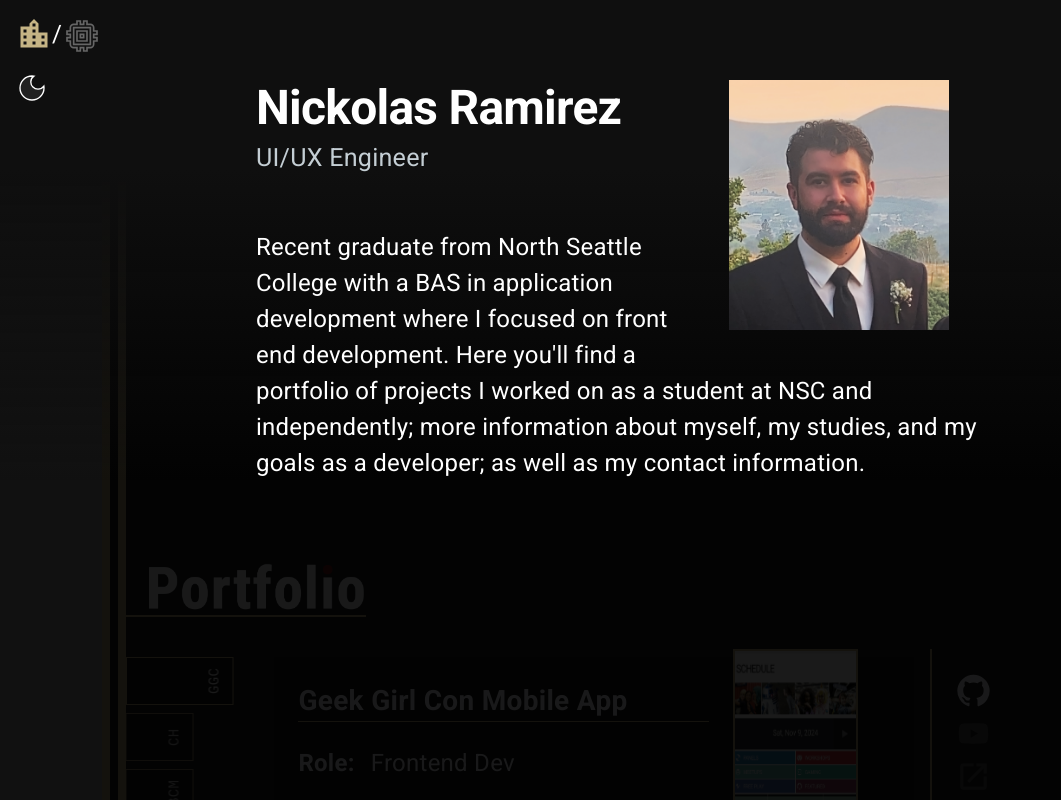
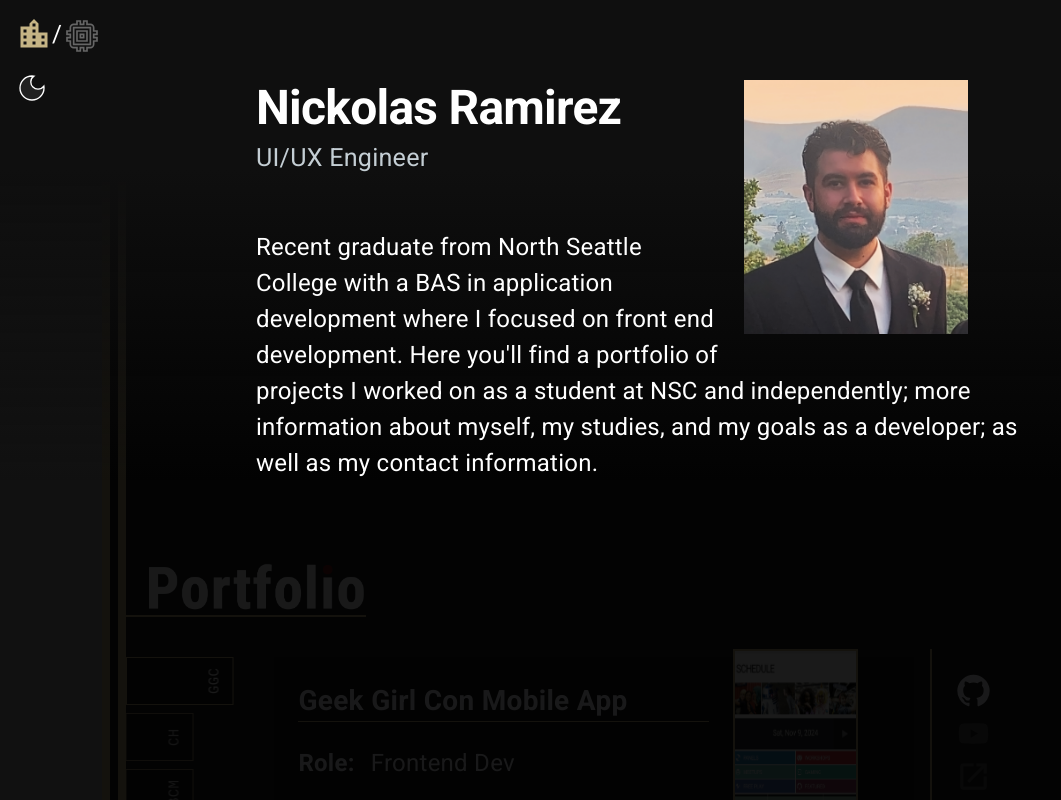
Before and after one commit to nickolasram/online-portfolio, a Next.js app: page / in a window 1280 px wide. Shown: the top 800 px of the page, without its empty margins (0-1061 px from the left). Built offline with nearby package versions, Linux system fonts and the light colour scheme; a web font is replaced by a local one.

Commit message:
floating picture

```diff
--- a/app/page.tsx
+++ b/app/page.tsx
@@ -150,16 +150,30 @@ export default function Home() {
           }}
           >
             <Box mt={10} width={.6}>
-            <Image
-                src={suit}
-                height={250}
-                alt='personal photo'
-                style={{float: 'right',
-                        marginRight: 75,
-                        marginLeft: 25,
-                        marginBottom: 25
-                      }}
-              />
+            <Box
+                mr={7}
+                mb={2}
+                sx={{
+                  position: 'relative',
+                    height: '28.9vh',
+                    width: '25.4vh',
+                  [theme.breakpoints.up('sm')]: {
+                    float: 'right',
+                    marginLeft: 2
+                  },
+                  [theme.breakpoints.up('md')]: {
+                    height: '31.79vh',
+                    width: '27.94vh',
+                  },
+                }}
+              >
+                <Image
+                  src={suit}
+                  // height={250}
+                  fill
+                  alt='personal photo'
+                />
+              </Box>
               <Stack
                 justifyContent='flext-start'
                 mb={3}
```
